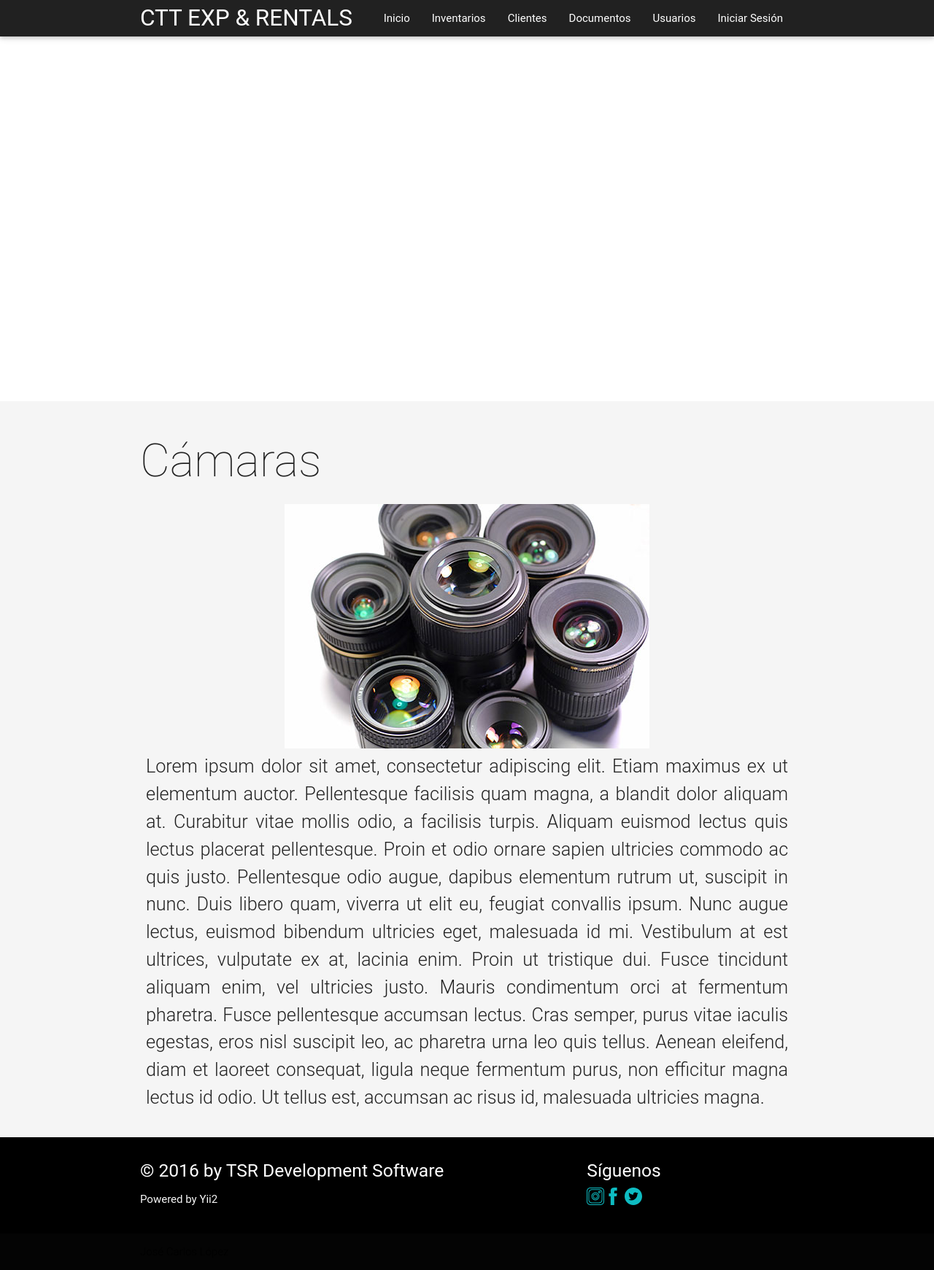
After one commit to apexJCL/ctt_mockup, a Yii app: template views/showcase/index.php in a window 1280 px wide. The commit adds this page. Shown: the whole page at 73% size. Run offline with PHP 8.4 and a stand-in for Yii, Linux system fonts and the light colour scheme; the template is opened without the code that fills it, so the values that code supplies are empty; some libraries are stand-ins or nearby versions; some web fonts are replaced.

Commit message:
preview in camera

```diff
--- a/config/web.php
+++ b/config/web.php
@@ -44,7 +44,8 @@ $config = [
             'showScriptName' => false,
             'rules' => [
                 'login' => 'site/login',
-                'logout' => 'site/logout'
+                'logout' => 'site/logout',
+                'home' => 'site/index'
             ],
         ],
     ],
--- a/views/layouts/_header.php
+++ b/views/layouts/_header.php
@@ -1,7 +1,8 @@
+<?php use yii\helpers\Url; ?>
 <header>
     <nav>
         <div class="nav-wrapper container">
-            <a href="#" class="brand-logo">CTT EXP & RENTALS</a>
+            <a href="<?= Url::to(['/home']) ?>" class="brand-logo">CTT EXP & RENTALS</a>
             <a href="#" data-activates="mobile-demo" class="button-collapse"><i class="material-icons">menu</i></a>
             <ul class="right hide-on-med-and-down">
                 <?= $this->render('_links') ?>
--- a/views/layouts/_links.php
+++ b/views/layouts/_links.php
@@ -4,4 +4,4 @@
 <li><a href="#clients">Clientes</a></li>
 <li><a href="#documents">Documentos</a></li>
 <li><a href="#">Usuarios</a></li>
-<li><a href="<?= Url::to(['logout']) ?>" data-method="post">Iniciar Sesión</a></li>
+<li><a href="<?= Url::to(['login']) ?>" data-method="post">Iniciar Sesión</a></li>
--- /dev/null
+++ b/views/showcase/index.php
@@ -0,0 +1,26 @@
+<?php
+/* @var $this yii\web\View */
+?>
+<div class="parallax-container">
+    <div class="parallax"><img src="\img\showcase\lenses.jpg" alt=""></div>
+</div>
+
+<div class="section grey lighten-4 scrollspy" id="clients">
+    <div class="container">
+        <h1 class="roboto-thin">
+            Cámaras
+        </h1>
+    </div>
+    <div class="row">
+        <div class="col s12 center">
+            <img src="\img\showcase\lenses.jpg" alt="">
+        </div>
+        <div class="col s12">
+            <p class="flow-text container" style="text-align: justify; justify-content: flex-start">
+                Lorem ipsum dolor sit amet, consectetur adipiscing elit. Etiam maximus ex ut elementum auctor. Pellentesque facilisis quam magna, a blandit dolor aliquam at. Curabitur vitae mollis odio, a facilisis turpis. Aliquam euismod lectus quis lectus placerat pellentesque. Proin et odio ornare sapien ultricies commodo ac quis justo. Pellentesque odio augue, dapibus elementum rutrum ut, suscipit in nunc. Duis libero quam, viverra ut elit eu, feugiat convallis ipsum.
+
+                Nunc augue lectus, euismod bibendum ultricies eget, malesuada id mi. Vestibulum at est ultrices, vulputate ex at, lacinia enim. Proin ut tristique dui. Fusce tincidunt aliquam enim, vel ultricies justo. Mauris condimentum orci at fermentum pharetra. Fusce pellentesque accumsan lectus. Cras semper, purus vitae iaculis egestas, eros nisl suscipit leo, ac pharetra urna leo quis tellus. Aenean eleifend, diam et laoreet consequat, ligula neque fermentum purus, non efficitur magna lectus id odio. Ut tellus est, accumsan ac risus id, malesuada ultricies magna.
+            </p>
+        </div>
+    </div>
+</div>
--- a/views/site/index.php
+++ b/views/site/index.php
@@ -1,4 +1,6 @@
 <?php
+use yii\helpers\Url;
+
 /* @var $this yii\web\View */
 $this->title = 'Panel de Control';
 ?>
@@ -57,7 +59,7 @@ $this->title = 'Panel de Control';
             <div class="overlay-wrapper">
                 <img src="/img/showcase/lenses.jpg" alt="" class="responsive-img">
                 <div class="overlay-content">
-                    <a href="#lentes">
+                    <a href="<?= Url::to(['showcase/index']) ?>">
                         <div class="overlay-text_area">
                             <h4 class="roboto-thin">Lentes</h4>
                         </div>
--- a/web/css/site.css
+++ b/web/css/site.css
@@ -157,5 +157,5 @@ video {
     right: 0px;
     display: block;
     float: right;
-    background-color: rgba(0, 89, 255, 0.35);
+    background-color: rgba(0, 147, 255, 0.35);
 }
```
Also changed, not shown: controllers/ShowcaseController.php (added, +12 -0 lines).
